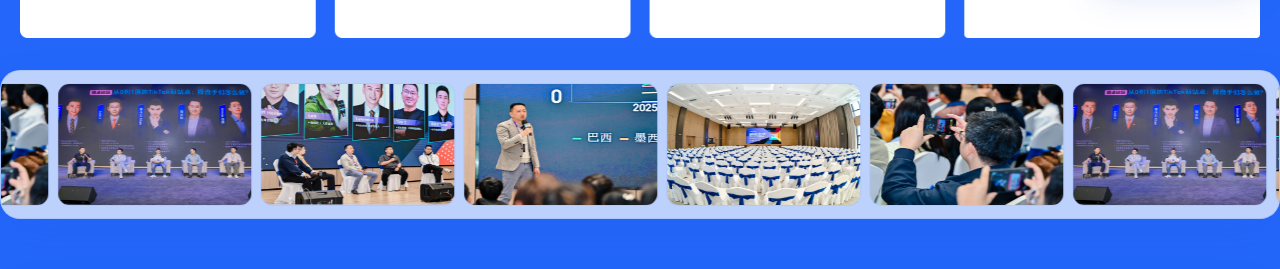
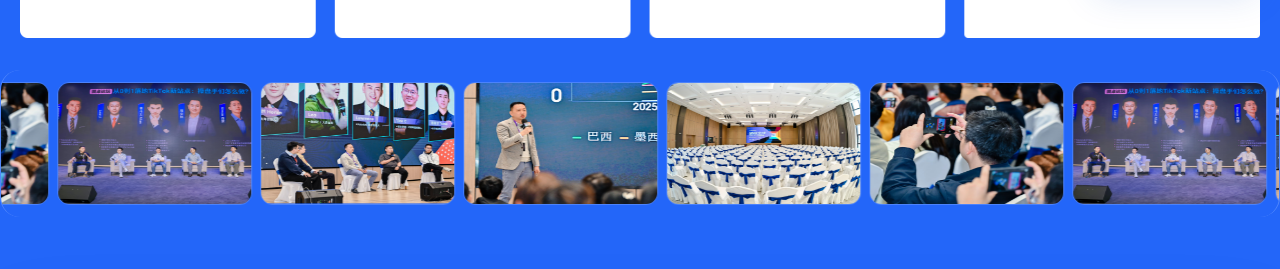
Before and after one commit to rockKalowave/China-Metting-Landing-Web, a React (Vite) app: page / in a window 1280 px wide. Shown: the part 800-1069 px from the top of the page. Built offline with nearby package versions, Linux system fonts and the light colour scheme.

Commit message:
修改展会现场样式

```diff
--- a/src/styles.css
+++ b/src/styles.css
@@ -400,9 +400,12 @@ img {
   margin-top: 32px;
   overflow: hidden;
   border-radius: 20px;
-  background: rgba(255, 255, 255, 0.7);
-  border: 1px solid rgba(145, 181, 255, 0.42);
-  box-shadow: 0 18px 46px rgba(31, 89, 221, 0.1);
+  background: transparent;        /* 去掉背景色 */
+  border-top: none;              /* 去掉上边框 */
+  border-bottom: none;          /* 去掉下边框 */
+  border-left: 1px solid rgba(145, 181, 255, 0.42);  /* 保留左边框 */
+  border-right: 1px solid rgba(145, 181, 255, 0.42); /* 保留右边框 */
+  box-shadow: none;             /* 去掉阴影（可选，更干净） */
   padding: 12px 0;
 }
 
```
